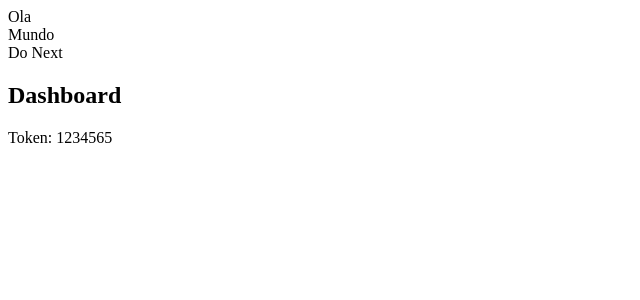
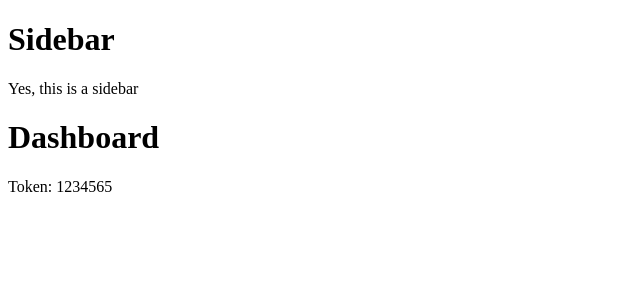
Before and after one commit to otavioaraujo08/caderno-surfista, a Next.js app in the folder front-end/: page /dashboard in a window 1280 px wide. Shown: the top 300 px of the page, without its empty margins (0-640 px from the left). Built offline with nearby package versions, Linux system fonts and the light colour scheme.

Commit message:
temp: update layou file

```diff
--- a/front-end/src/app/dashboard/layout.tsx
+++ b/front-end/src/app/dashboard/layout.tsx
@@ -1,15 +1,19 @@
+'use client';
+import { Sidebar } from '@/components/Sidebar';
+import { Box } from '@mui/material';
+
 export default function DashboardLayout({
     children,
 }: {
     children: React.ReactNode;
 }) {
     return (
-        <section>
-            <nav>Ola</nav>
-            <nav>Mundo</nav>
-            <nav>Do Next</nav>
+        <Box>
+            <Box>
+                <Sidebar />
+            </Box>
 
-            {children}
-        </section>
+            <Box>{children}</Box>
+        </Box>
     );
 }
```
